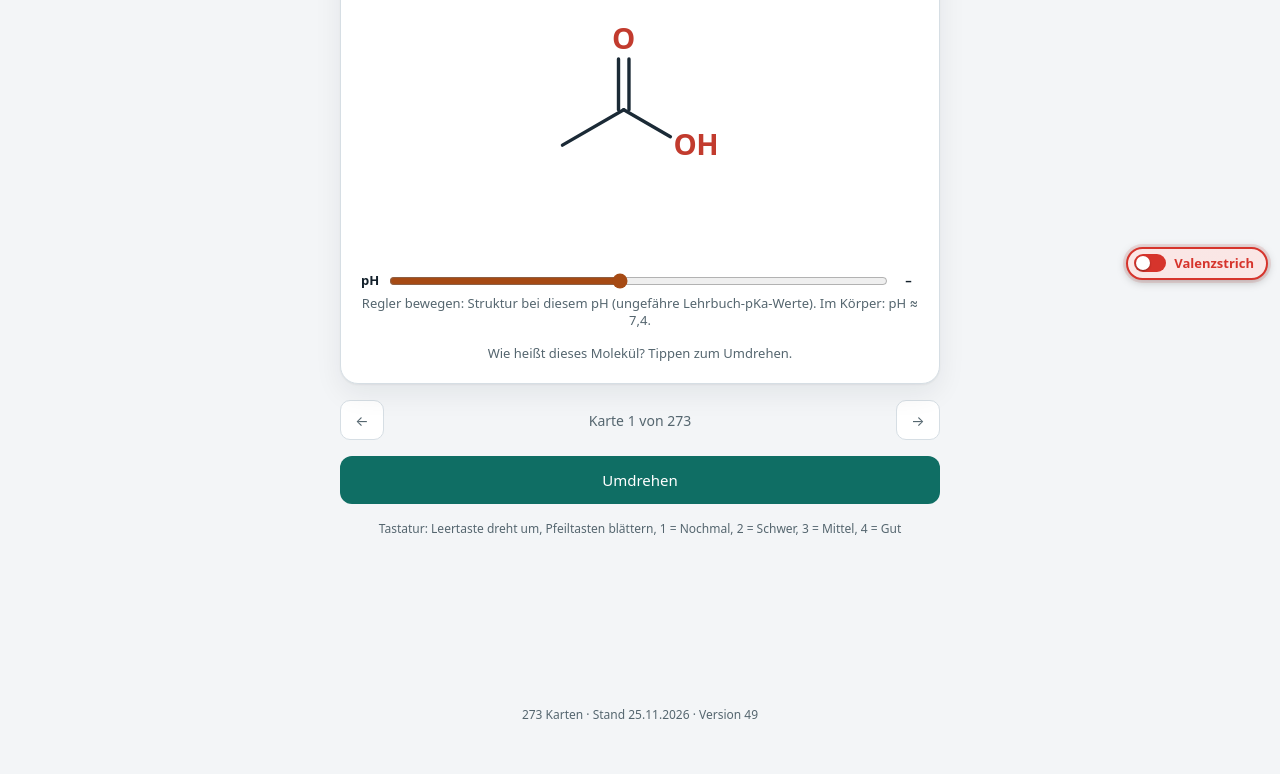
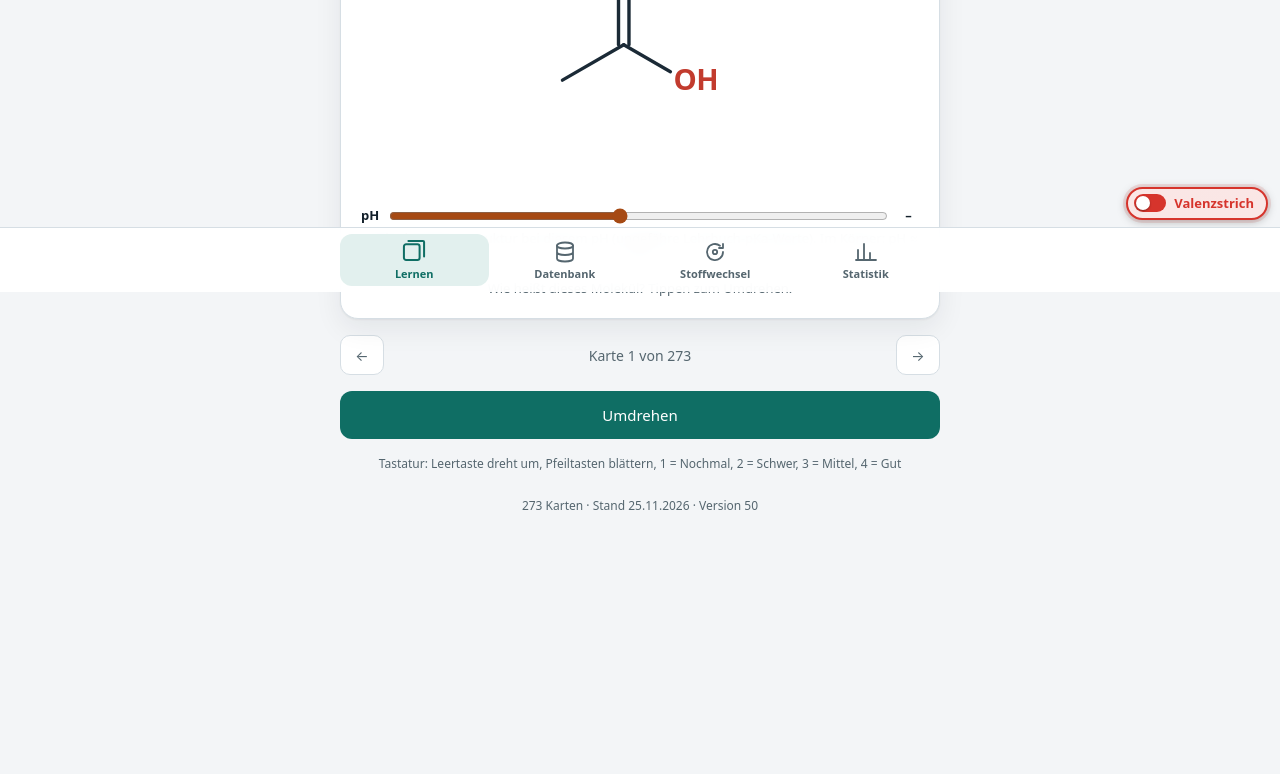
Before and after one commit to Noah0147/Strukturformel-App, a plain HTML site: page index.html in a window 1280 px wide. Shown: the part 508-1282 px from the top of the page. After the commit the page ends 1119 px from the top, so only its background shows below. Drawn offline with Linux system fonts and the light colour scheme.

Commit message:
Untere Navigationsleiste mit Icons statt Reitern oben
Co-Authored-By: Claude Sonnet 5.5 <noreply@anthropic.com>
Claude-Session: https://claude.ai/code/session_01Qo3kAwFJbscqPUWi46Nm9a

```diff
--- a/app.js
+++ b/app.js
@@ -63,7 +63,7 @@
 
   $('sub').textContent = CARDS.length + ' Moleküle aus Alltag und Biochemie. Erst raten, dann umdrehen.';
   var ver = (window.DATA_VERSION || '').split('-');
-  $('foot').textContent = CARDS.length + ' Karten' + (ver.length === 3 ? ' · Stand ' + parseInt(ver[2], 10) + '.' + ver[1] + '.' + ver[0] : '') + ' · Version 49';
+  $('foot').textContent = CARDS.length + ' Karten' + (ver.length === 3 ? ' · Stand ' + parseInt(ver[2], 10) + '.' + ver[1] + '.' + ver[0] : '') + ' · Version 50';
 
   function buildCatOptions() {
     var html = '<option value="all">Alle Kategorien (' + CARDS.length + ')</option>';
--- a/index.html
+++ b/index.html
@@ -33,10 +33,10 @@
   </div>
 
   <nav class="tabs" role="tablist" aria-label="Bereich">
-    <button type="button" role="tab" id="tab-learn" aria-selected="true">Lernen</button>
-    <button type="button" role="tab" id="tab-db" aria-selected="false">Datenbank</button>
-    <button type="button" role="tab" id="tab-path" aria-selected="false">Stoffwechsel</button>
-    <button type="button" role="tab" id="tab-stats" aria-selected="false">Statistik</button>
+    <button type="button" role="tab" id="tab-learn" aria-selected="true"><svg viewBox="0 0 24 24" width="24" height="24" fill="none" stroke="currentColor" stroke-width="1.8" stroke-linecap="round" stroke-linejoin="round" aria-hidden="true"><rect x="3" y="6" width="14" height="14" rx="2"/><path d="M7 3h13a1 1 0 0 1 1 1v13"/></svg><span>Lernen</span></button>
+    <button type="button" role="tab" id="tab-db" aria-selected="false"><svg viewBox="0 0 24 24" width="24" height="24" fill="none" stroke="currentColor" stroke-width="1.8" stroke-linecap="round" stroke-linejoin="round" aria-hidden="true"><ellipse cx="12" cy="5.5" rx="8" ry="3"/><path d="M4 5.5v6.5c0 1.7 3.6 3 8 3s8-1.3 8-3V5.5M4 12v6.5c0 1.7 3.6 3 8 3s8-1.3 8-3V12"/></svg><span>Datenbank</span></button>
+    <button type="button" role="tab" id="tab-path" aria-selected="false"><svg viewBox="0 0 24 24" width="24" height="24" fill="none" stroke="currentColor" stroke-width="1.8" stroke-linecap="round" stroke-linejoin="round" aria-hidden="true"><path d="M20 12a8 8 0 1 1-3-6.2M20 4v4h-4"/><circle cx="12" cy="12" r="2.2"/></svg><span>Stoffwechsel</span></button>
+    <button type="button" role="tab" id="tab-stats" aria-selected="false"><svg viewBox="0 0 24 24" width="24" height="24" fill="none" stroke="currentColor" stroke-width="1.8" stroke-linecap="round" stroke-linejoin="round" aria-hidden="true"><path d="M4 20V10M10 20V4M16 20v-7M22 20H2"/></svg><span>Statistik</span></button>
   </nav>
 
   <section id="view-db" class="wrap" hidden>
--- a/styles.css
+++ b/styles.css
@@ -68,7 +68,7 @@ body {
   font-size: 15px;
   line-height: 1.5;
   padding-top: max(24px, env(safe-area-inset-top, 0px));
-  padding-bottom: max(40px, env(safe-area-inset-bottom, 0px));
+  padding-bottom: calc(96px + env(safe-area-inset-bottom, 0px));
   padding-left: max(16px, env(safe-area-inset-left, 0px));
   padding-right: max(16px, env(safe-area-inset-right, 0px));
 }
@@ -157,9 +157,6 @@ html { background: var(--bg); }
 .ov summary { cursor: pointer; color: var(--muted); font-size: 13px; padding: 2px 0 8px; }
 .ov[open] summary { margin-bottom: 4px; }
 
-.tabs { display: grid; grid-template-columns: repeat(4, 1fr); gap: 4px; background: var(--surface); border: 1px solid var(--line); border-radius: 12px; padding: 4px; }
-.tabs button { border: 0; background: transparent; padding: 9px 2px; font-size: 14px; border-radius: 9px; cursor: pointer; color: var(--muted); font-weight: 500; }
-.tabs button[aria-selected="true"] { background: var(--accent); color: var(--accent-ink); }
 .tabs button:focus-visible, input:focus-visible, .res:focus-visible { outline: 3px solid var(--accent); outline-offset: 2px; }
 .search { display: grid; gap: 8px; }
 .search input { font: inherit; color: var(--ink); background: var(--surface); border: 1px solid var(--line); border-radius: 12px; padding: 12px 14px; width: 100%; min-width: 0; font-size: 16px; }
@@ -379,12 +376,12 @@ span.gp { cursor: default; }
 .bln { text-align: center; }
 .bdown { padding: 2px 0; }
 /* Valenzstrich-Schalter schwebt unten rechts, damit er beim Scrollen erreichbar bleibt */
-.hbtn { position: fixed; z-index: 40; right: max(12px, env(safe-area-inset-right, 0px)); bottom: max(12px, env(safe-area-inset-bottom, 0px)); margin-top: 0; padding: 5px 12px 5px 6px; gap: 8px; font-size: 13px; background: color-mix(in srgb, var(--hbg) 100%, var(--surface)); backdrop-filter: blur(6px); box-shadow: 0 2px 10px rgba(0,0,0,.25), 0 0 0 3px var(--hbg); }
+.hbtn { position: fixed; z-index: 40; right: max(12px, env(safe-area-inset-right, 0px)); bottom: calc(72px + env(safe-area-inset-bottom, 0px)); margin-top: 0; padding: 5px 12px 5px 6px; gap: 8px; font-size: 13px; background: color-mix(in srgb, var(--hbg) 100%, var(--surface)); backdrop-filter: blur(6px); box-shadow: 0 2px 10px rgba(0,0,0,.25), 0 0 0 3px var(--hbg); }
 .hbtn { background-color: var(--surface); background-image: linear-gradient(var(--hbg), var(--hbg)); }
 .hbtn .hsw { width: 32px; height: 18px; }
 .hbtn .hsw::after { top: 2px; left: 2px; width: 14px; height: 14px; }
 .hbtn[aria-pressed="true"] .hsw::after { transform: translateX(14px); }
-.wrap { padding-bottom: 72px; }
+
 
 /* Statistik */
 .stiles { display: grid; grid-template-columns: 1fr 1fr; gap: 10px; }
@@ -444,3 +441,12 @@ i.good { background: var(--accent); } i.mid { background: var(--warn); } i.low {
 .btn.rt small { font-size: 11px; font-weight: 500; color: var(--muted); }
 .btn.rt.again { --rc: var(--o); } .btn.rt.hard { --rc: var(--s); } .btn.rt.mid { --rc: var(--n); } .btn.rt.good { --rc: var(--accent); }
 .btn.rt span { color: var(--rc); }
+
+/* Untere Navigationsleiste */
+.tabs { position: fixed; z-index: 45; left: 0; right: 0; bottom: 0; display: grid; grid-template-columns: repeat(4, 1fr); gap: 2px; background: color-mix(in srgb, var(--surface) 94%, transparent); backdrop-filter: blur(10px); -webkit-backdrop-filter: blur(10px); border-top: 1px solid var(--line); padding: 6px max(8px, calc((100vw - 600px) / 2)) calc(6px + env(safe-area-inset-bottom, 0px)); }
+.tabs button { position: relative; display: flex; flex-direction: column; align-items: center; gap: 2px; min-width: 0; border: 0; background: transparent; padding: 6px 2px 4px; border-radius: 12px; cursor: pointer; color: var(--muted); font-size: 11px; font-weight: 600; transition: color .15s, background-color .15s; }
+.tabs button svg { width: 24px; height: 24px; transition: transform .2s cubic-bezier(.2, 1.5, .4, 1); }
+.tabs button span { max-width: 100%; overflow: hidden; text-overflow: ellipsis; white-space: nowrap; }
+.tabs button[aria-selected="true"] { color: var(--accent); background: var(--soft); }
+.tabs button[aria-selected="true"] svg { transform: translateY(-1px) scale(1.12); }
+@media (prefers-reduced-motion: reduce) { .tabs button, .tabs button svg { transition: none; } }
--- a/sw.js
+++ b/sw.js
@@ -1,5 +1,5 @@
 /* Service Worker: Netz zuerst, damit neue Karten sofort erscheinen. Ohne Netz kommt die letzte Kopie aus dem Cache. */
-var CACHE = 'strukturformel-karten-v49';
+var CACHE = 'strukturformel-karten-v50';
 var ASSETS = ['./', 'index.html', 'styles.css', 'chem.js', 'molecules.js', 'app.js', 'pathways.js', 'pathways_zr.js', 'path.js', 'progress.js', 'stats.js', 'manifest.webmanifest',
   'icon-192.png', 'icon-512.png', 'icon-maskable-512.png', 'apple-touch-icon.png', 'favicon.png'];
 
```
Also changed, not shown: molecules.js.
